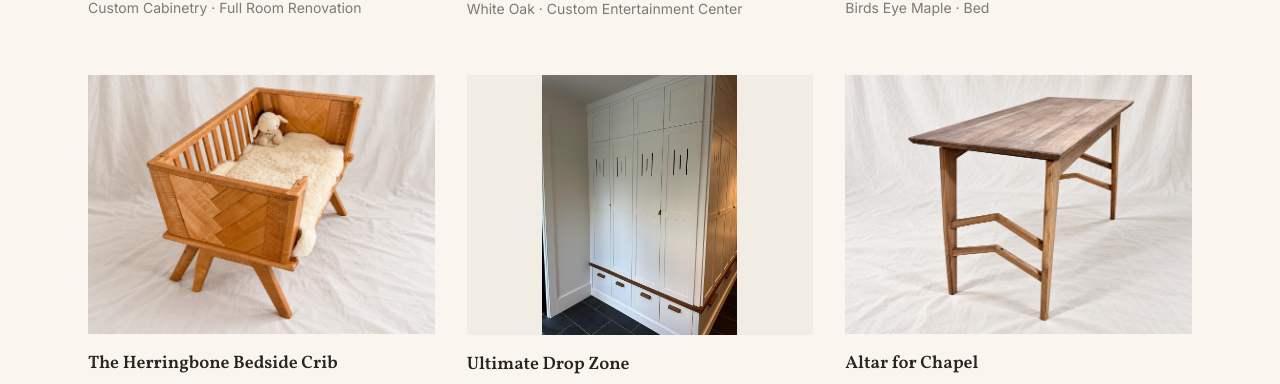
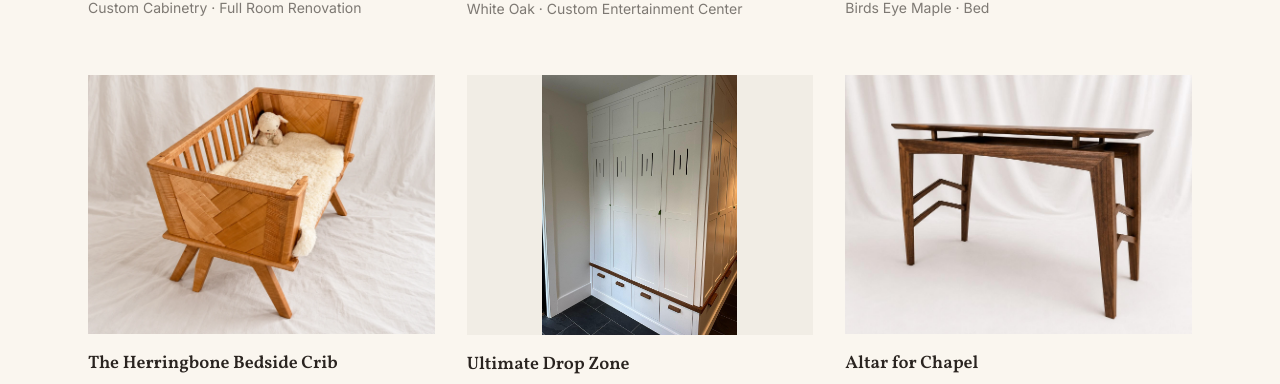
Before and after one commit to cgall7/jmgcustoms, a Next.js app: page /work in a window 1280 px wide. Shown: the part 1482-1866 px from the top of the page. Built offline with nearby package versions, Linux system fonts and the light colour scheme.

Commit message:
Curate project photography and remove blurry finish image (#3)

```diff
--- a/src/app/the-craft/page.tsx
+++ b/src/app/the-craft/page.tsx
@@ -152,15 +152,7 @@ export default function TheCraftPage() {
           alt="Hand fitted woodworking joinery"
         />
       </section>
-      <section className="bg-[#eee8dd] py-20">
-        <div className="mx-auto max-w-6xl px-6">
-          <h2 className="font-display text-4xl">The finish</h2>
-          <PhotoGrid
-            photos={["/revisions/p16-02.jpg"]}
-            alt="Applying the finish by hand"
-          />
-        </div>
-      </section>
+
       <div className="bg-wood/5">
         <div className="mx-auto max-w-6xl px-6 py-20 sm:py-28">
           <h2 className="font-display text-3xl font-semibold text-foreground">
--- a/src/app/work/page.tsx
+++ b/src/app/work/page.tsx
@@ -1,36 +1,12 @@
 import type { Metadata } from "next";
 import { PROJECTS } from "@/data/projects";
 import { ProjectCard } from "@/components/ProjectCard";
-import { PhotoGrid } from "@/components/PhotoGrid";
 
 export const metadata: Metadata = {
   title: "The Work | JMG Customs",
   description:
     "Custom furniture and renovations from JMG Customs — every piece started with a person, a space, and an idea.",
 };
-
-const SHOP_FLOOR_SHOTS = [
-  "05",
-  "09",
-  "13",
-  "17",
-  "27",
-  "29",
-  "30",
-  "31",
-  "32",
-  "33",
-  "34",
-  "35",
-  "36",
-  "37",
-  "38",
-  "39",
-  "40",
-  "41",
-  "42",
-  "43",
-].map((n) => `/gallery/tables/table-${n}.jpg`);
 
 export default function WorkPage() {
   return (
@@ -52,18 +28,7 @@ export default function WorkPage() {
         ))}
       </div>
 
-      <section
-        id="tables"
-        className="mt-24 scroll-mt-24 border-t border-line pt-16"
-      >
-        <h2 className="font-display text-2xl font-semibold text-foreground">
-          More From the Shop
-        </h2>
-        <p className="mt-2 max-w-xl text-foreground/70">
-          A closer look at tables and pieces built along the way.
-        </p>
-        <PhotoGrid photos={SHOP_FLOOR_SHOTS} alt="Custom table" />
-      </section>
+
     </div>
   );
 }
--- a/src/data/projects.ts
+++ b/src/data/projects.ts
@@ -175,33 +175,6 @@ export const PROJECTS: Project[] = [
   },
 ];
 
-// Supplied round-two photography. Original project URLs stay stable.
-const revisionPhotos: Record<string, string[]> = {
-  "county-line-table": ["p02-01.png"],
-  "platform-bed": ["p18-01.jpg", "p19-01.jpg", "p20-01.jpg", "p21-01.jpg"],
-  "ultimate-drop-zone": Array.from(
-    { length: 11 },
-    (_, i) => `p${30 + i}-01.jpg`,
-  ),
-  "english-elm-dining-table": ["p42-01.jpg"],
-  "log-house-kitchen": ["p03-01.png"],
-  "laundry-room": [
-    "laundry-edited.webp",
-    "p44-01.jpg",
-    "p45-01.jpg",
-    "p46-01.jpg",
-    "p47-01.jpg",
-  ],
-  "altar-for-chapel": ["p41-01.jpg"],
-};
-for (const project of PROJECTS) {
-  const additions = revisionPhotos[project.slug];
-  if (additions)
-    project.photos = [
-      ...additions.map((n) => `/revisions/${n}`),
-      ...project.photos,
-    ];
-}
 PROJECTS.splice(1, 0, {
   slug: "massive-gathering-table",
   title: "Massive Gathering Table",
@@ -218,16 +191,67 @@ PROJECTS.splice(1, 0, {
   ].map((n) => `/revisions/${n}`),
 });
 
-const studioCovers: Record<string, string> = {
-  "platform-bed": "bed-cover.webp",
-  "herringbone-heirloom-crib": "crib-cover.webp",
-  "altar-for-chapel": "altar-cover.webp",
-  "massive-gathering-table": "gathering-cover.webp",
-  "dietl-family-kitchen-table": "gathering-cover.webp",
+
+// Curated after visual review: finished work, strong focus, distinct views.
+const curatedPhotos: Record<string, string[]> = {
+  "county-line-table": [
+    "/revisions/p02-01.png"
+  ],
+  "massive-gathering-table": [
+    "/revisions/gathering-cover.webp",
+    "/revisions/p28-01.jpg",
+    "/revisions/p27-01.jpg"
+  ],
+  "dietl-family-kitchen-table": [
+    "/revisions/gathering-cover.webp",
+    "/gallery/dietl-family-kitchen-table/dietl-02.jpg",
+    "/gallery/dietl-family-kitchen-table/dietl-08.jpg"
+  ],
+  "ascension-press-conference-table": [
+    "/gallery/ascension-press-conference-table/ascension-01.jpg",
+    "/gallery/ascension-press-conference-table/ascension-04.jpg",
+    "/gallery/ascension-press-conference-table/ascension-06.jpg"
+  ],
+  "english-elm-dining-table": [
+    "/gallery/english-elm-dining-table/elm-02.jpg",
+    "/gallery/english-elm-dining-table/elm-03.jpg",
+    "/gallery/english-elm-dining-table/elm-04.jpg"
+  ],
+  "log-house-kitchen": [
+    "/revisions/p03-01.png",
+    "/gallery/kitchen/kitchen-15.jpg",
+    "/gallery/kitchen/kitchen-28.jpg"
+  ],
+  "laundry-room": [
+    "/revisions/laundry-edited.webp",
+    "/revisions/p45-01.jpg"
+  ],
+  "family-room-entertainment-center": [
+    "/gallery/family-room-entertainment-center/entertainment-01.jpg",
+    "/gallery/family-room-entertainment-center/entertainment-04.jpg",
+    "/gallery/family-room-entertainment-center/entertainment-05.jpg"
+  ],
+  "platform-bed": [
+    "/revisions/bed-cover.webp"
+  ],
+  "herringbone-heirloom-crib": [
+    "/revisions/crib-cover.webp",
+    "/gallery/herringbone-heirloom-crib/crib-04.jpg",
+    "/gallery/herringbone-heirloom-crib/crib-06.jpg"
+  ],
+  "ultimate-drop-zone": [
+    "/revisions/p30-01.jpg",
+    "/revisions/p37-01.jpg",
+    "/revisions/p39-01.jpg"
+  ],
+  "altar-for-chapel": [
+    "/gallery/altar-for-chapel/altar-01.jpg",
+    "/gallery/altar-for-chapel/altar-03.jpg"
+  ]
 };
 for (const project of PROJECTS) {
-  if (studioCovers[project.slug])
-    project.cover = `/revisions/${studioCovers[project.slug]}`;
+  project.photos = curatedPhotos[project.slug];
+  project.cover = project.photos[0];
 }
 
 export function getProject(slug: string) {
```
